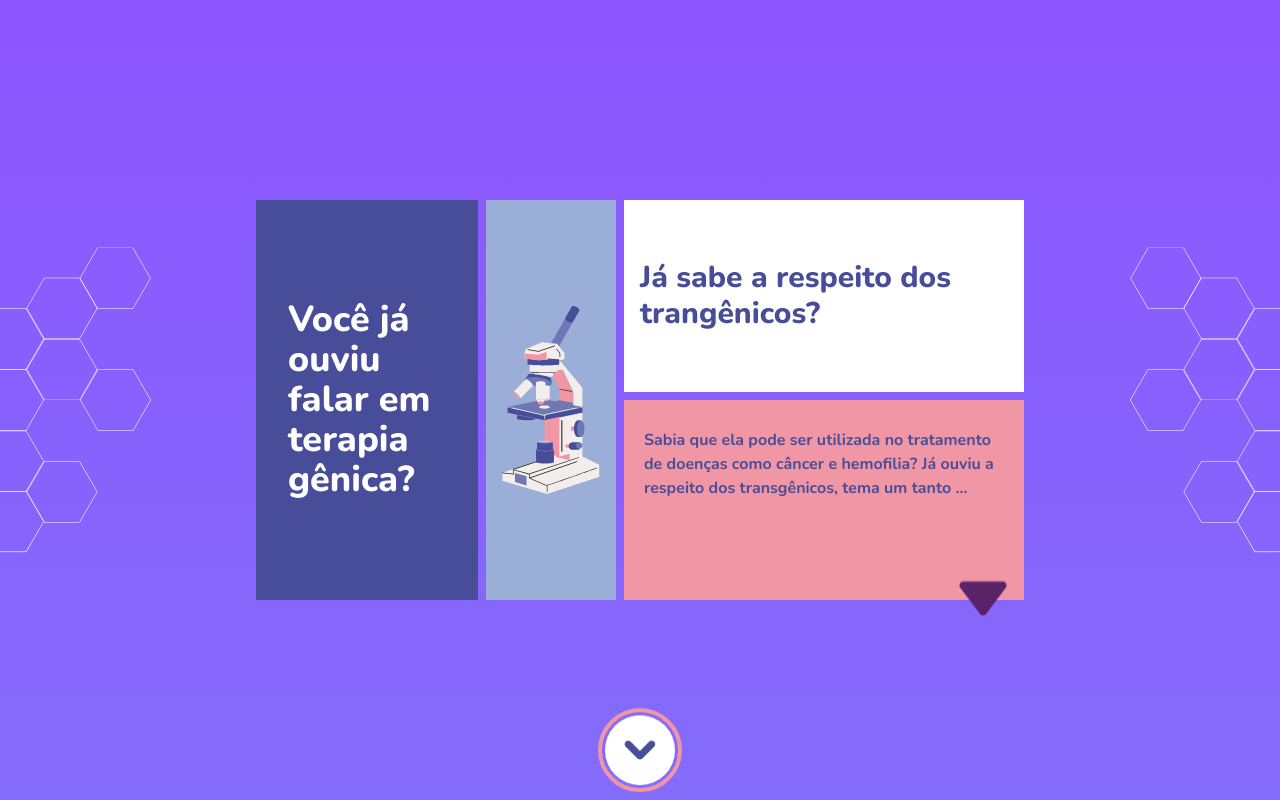
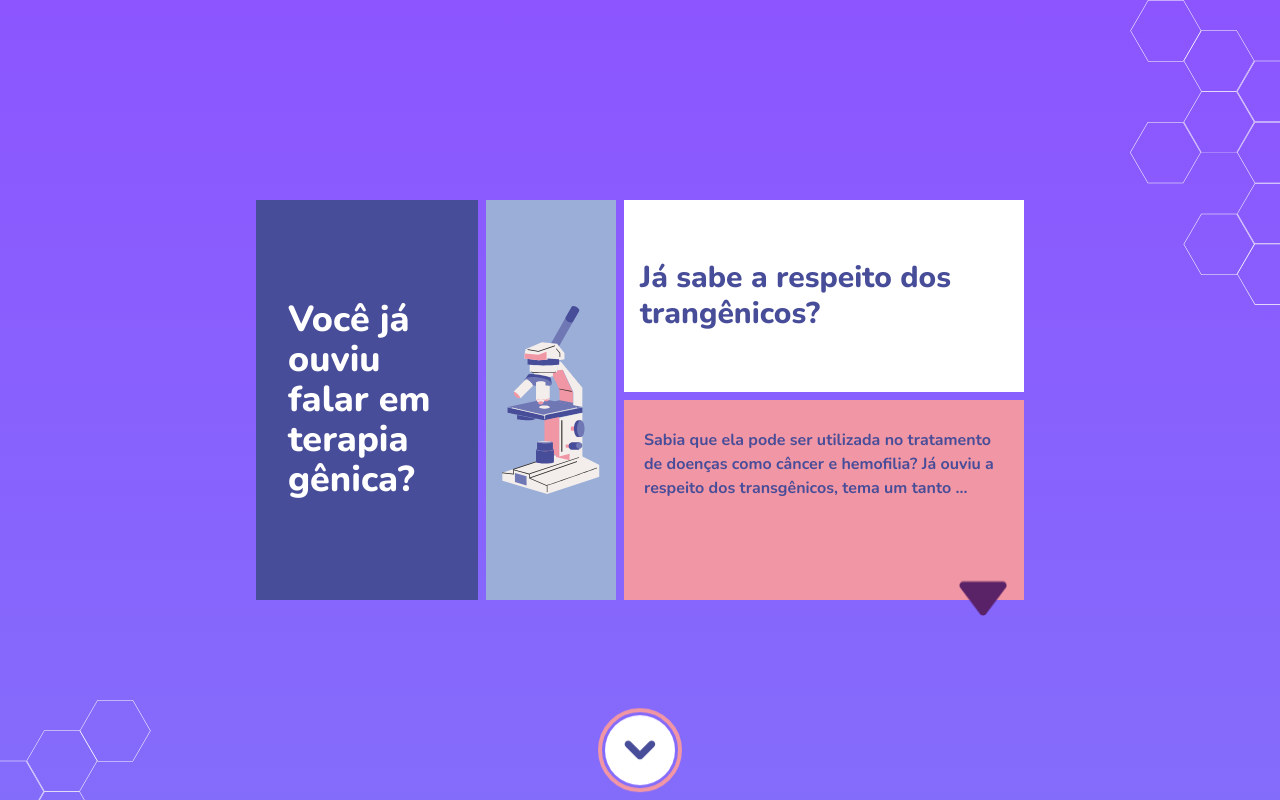
Before and after one commit to ricardoabb/bio_c10_l3b_135, a Next.js app: page / in a window 1280 px wide. Shown: the top 800 px of the page. Built offline with nearby package versions, Linux system fonts and the light colour scheme.

Commit message:
🚀  background

```diff
--- a/src/app/components/MenuIcons.tsx
+++ b/src/app/components/MenuIcons.tsx
@@ -35,7 +35,7 @@ export default function MenuIcons() {
 
   return (
     <section id="menu" className="relative flex w-full h-screen">
-      <nav className={`flex flex-col md:flex-row justify-center md:items-center gap-24`}>
+      <nav className={`flex flex-col w-full md:flex-row items-center justify-center md:items-center gap-24`}>
         <div onClick={() => handleLink('page-2', "2")} className={`animate-pulse hover:animate-bounce-slow`}>
           <MenuIcon1 className=' w-auto h-fit ' />
         </div>
--- a/src/app/page.tsx
+++ b/src/app/page.tsx
@@ -38,6 +38,10 @@ export default function Info() {
     const [isEnd, setIsEnd] = useState(false);
     const [loading, setLoading] = useState(true);
     const [activeIndex, setActiveIndex] = useState(0);
+
+
+    const [offset, setOffset] = useState(0);
+    const [scrollOffset, setScrollOffset] = useState(0);
 
     const sliderRef = useRef<any>(null);
     const prevRef = useRef(null);
@@ -121,6 +125,43 @@ export default function Info() {
     }
 
 
+    useEffect(() => {
+        const handleScroll = () => {
+            const scrollY = window.scrollY;
+            const windowHeight = window.innerHeight;
+            const docHeight = document.body.scrollHeight;
+
+            // Calcula a porcentagem da rolagem
+            const scrollPercent = scrollY / (docHeight - windowHeight);
+
+            // Converte a porcentagem em uma posição dentro da viewport (em pixels)
+            const position = scrollPercent * (windowHeight - 100); // 100px é a altura do elemento
+
+            setOffset(position);
+        };
+
+        window.addEventListener("scroll", handleScroll);
+        return () => window.removeEventListener("scroll", handleScroll);
+    }, []);
+
+    useEffect(() => {
+        const handleScroll = () => {
+            const scrollY = window.scrollY;
+            const windowHeight = window.innerHeight;
+            const docHeight = document.body.scrollHeight;
+
+            const scrollPercent = scrollY / (docHeight - windowHeight);
+
+            const movableRange = windowHeight - 100; // 100px = altura dos elementos
+
+            setScrollOffset(scrollPercent * movableRange);
+        };
+
+        window.addEventListener("scroll", handleScroll);
+        return () => window.removeEventListener("scroll", handleScroll);
+    }, []);
+
+
 
 
     return (
@@ -133,10 +174,20 @@ export default function Info() {
                 <Page4 />
                 <Page5 />
 
-                <div id="bg-right" className="fixed -translate-y-1/2  top-1/2 right-0 z-0 ">
+                <div id="bg-right"
+                    className="fixed right-0 z-0"
+                    style={{
+                        top: `${offset}px`,
+                        transition: "top 0.1s ease-out",
+                    }}>
                     <BgRight />
                 </div>
-                <div id="bg-right" className="fixed -translate-y-1/2  top-1/2 left-0 z-0 ">
+                <div id="bg-right"
+                    className="fixed left-0 z-0"
+                    style={{
+                        top: `${window.innerHeight - 100 - scrollOffset}px`,
+                        transition: "top 0.1s ease-out",
+                    }}>
                     <BgLeft />
                 </div>
             </div>
```
